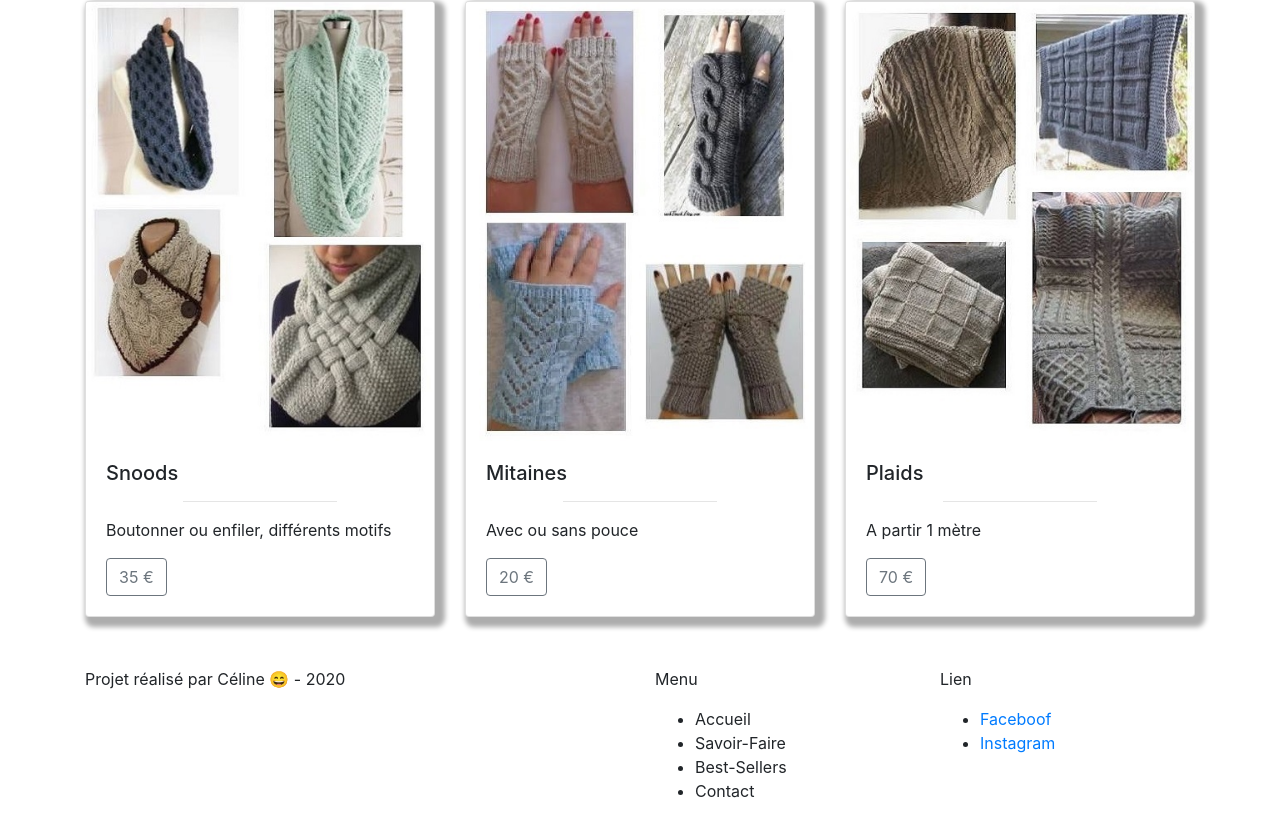
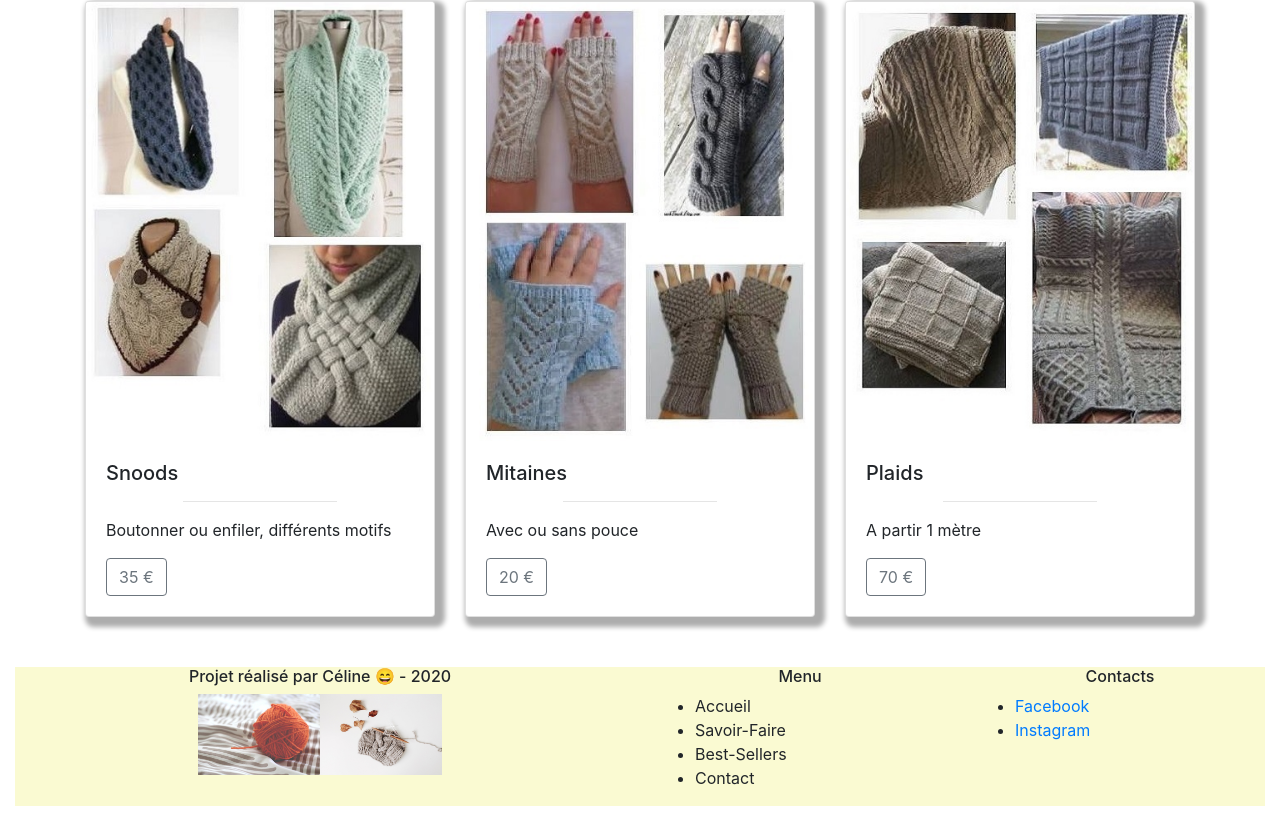
Before and after one commit to celstuv/creations, a React (Create React App) app: page / in a window 1280 px wide. Shown: the part 1297-2116 px from the top of the page. Built offline with nearby package versions, Linux system fonts and the light colour scheme.

Commit message:
footer terminé

```diff
--- a/src/App.css
+++ b/src/App.css
@@ -4,7 +4,7 @@
 */
 
 /* Général */
-h1 {
+h1, h6 {
   text-align: center;
 }
 
@@ -26,7 +26,7 @@ img {
   background-color: cyan;
 }
 
-.container-footer {
+.container-Footer {
   background-color: lightgoldenrodyellow;
 }
 
--- a/src/components/Footer.js
+++ b/src/components/Footer.js
@@ -1,17 +1,21 @@
 import React from 'react';
+import wool from '../images/wool.jpg';
+import rocknwool from '../images/rocknwool.jpg';
 
 const Footer = () => {
   return (
     <footer>
-      <div className="container">
+      <div className="container-Footer">
         <div className="row">
-        <div className="col-lg-6">
-          <p>Projet réalisé par Céline &#x1F604; - 2020</p>
+          <div className="col-lg-6 text-center">
+            <h6>Projet réalisé par Céline &#x1F604; - 2020</h6>
+            <img src={wool} alt="image_footer" />
+            <img src={rocknwool} alt="image_footer" />
           </div>
           <div className="col-lg-6">
             <div className="row">
               <div className="col-lg-6">
-            <p>Menu</p>
+                <h6>Menu</h6>
                   <ul>
                     <li>Accueil</li>
                     <li>Savoir-Faire</li>
@@ -20,9 +24,9 @@ const Footer = () => {
                   </ul>
               </div>
               <div className="col-lg-6">
-            <p>Lien</p>
+                <h6>Contacts</h6>
                   <ul>
-            <li><a href="https://www.facebook.com/boutiquedeLyline">Faceboof</a></li>
+                    <li><a href="https://www.facebook.com/boutiquedeLyline">Facebook</a></li>
                     <li><a href="https://www.instagram.com/lylineboutique/">Instagram</a></li>
                   </ul>
               </div>
--- a/src/components/Menu.js
+++ b/src/components/Menu.js
@@ -16,9 +16,9 @@ const Menu = () => {
         </Navbar.Brand>
          <Nav className="mr-auto">
            <Nav.Link href="#home">Home</Nav.Link>
-           <Nav.Link href="#features">Savoir-Faire</Nav.Link>
-           <Nav.Link href="#features">Best-Sellers</Nav.Link>
-           <Nav.Link href="#pricing">Contact</Nav.Link>
+           <Nav.Link href="#savoirfaire">Savoir-Faire</Nav.Link>
+           <Nav.Link href="#bestsellers">Best-Sellers</Nav.Link>
+           <Nav.Link href="#contact">Contact</Nav.Link>
          </Nav>
          <Form inline>
            <FormControl type="text" placeholder="Search" className="mr-sm-2" />
```
Also changed, not shown: 1 other file (tests, documents, lock files or other folders). Lines whose indentation alone changed are shown as unchanged.
